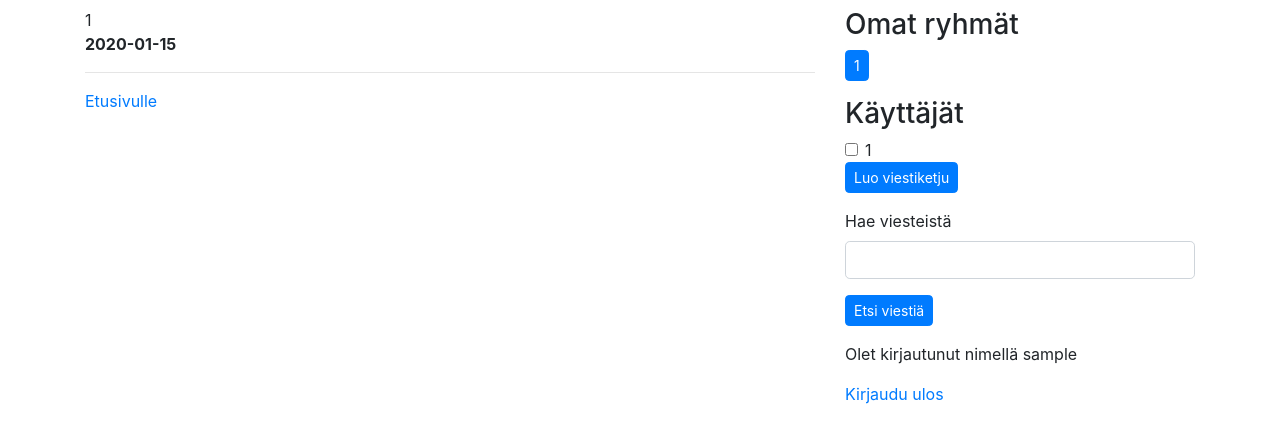
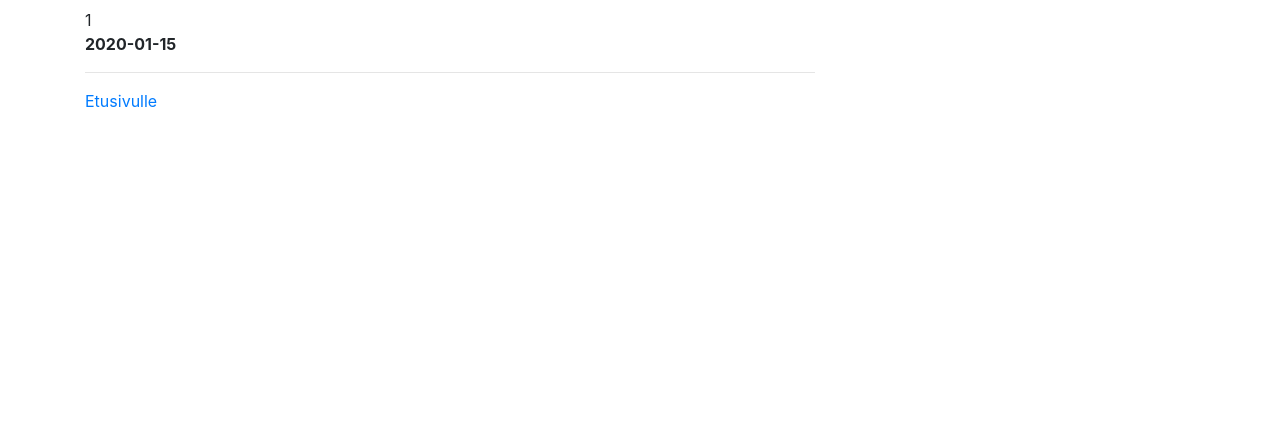
Before and after one commit to roni-b/tsoha-2022_chat-app, a Flask app: template templates/results.html in a window 1280 px wide. Shown: the top 443 px of the page. Run offline with Flask 2, Linux system fonts and the light colour scheme; the visitor is signed in with stand-in values (Sample User, id 1); the template is opened without the code that fills it: most values are stand-ins (such as "Sample title", 1, 10 or a date in 2020); some libraries are stand-ins or nearby versions.

Commit message:
Fix layout

```diff
--- a/templates/error.html
+++ b/templates/error.html
@@ -1,6 +1,8 @@
 {% extends "index.html" %}
 {% block title %}Virhe{% endblock %}
 {% block first %}
-<p>{{error}}</p>
+<div class="alert alert-warning" role="alert"><strong>Virhe:</strong> {{error}}</div>
 <a href="/">Etusivulle</a>
 {% endblock %}
+{% block second %}
+{% endblock %}
--- a/templates/index.html
+++ b/templates/index.html
@@ -39,7 +39,7 @@
       <div class="col-sm-4">
       {% block second %}
       {% if session.user_id %}
-        <div class="testi">
+        <div class="grp">
         <h3>Omat ryhmät</h3>
       {% for group in groups %}
         <form action="/conversation" method="POST">
@@ -52,7 +52,7 @@
         </form>
       {% endif %}
         </div>
-        <div class="testi2">
+        <div class="usr">
         <h3>Käyttäjät</h3>
         <form action="/new_conversation" method="POST">
       {% for user in users %}
--- a/templates/results.html
+++ b/templates/results.html
@@ -10,3 +10,5 @@
 {% endfor %}
 <a href="/">Etusivulle</a>
 {% endblock %}
+{% block second %}
+{% endblock %}
```
